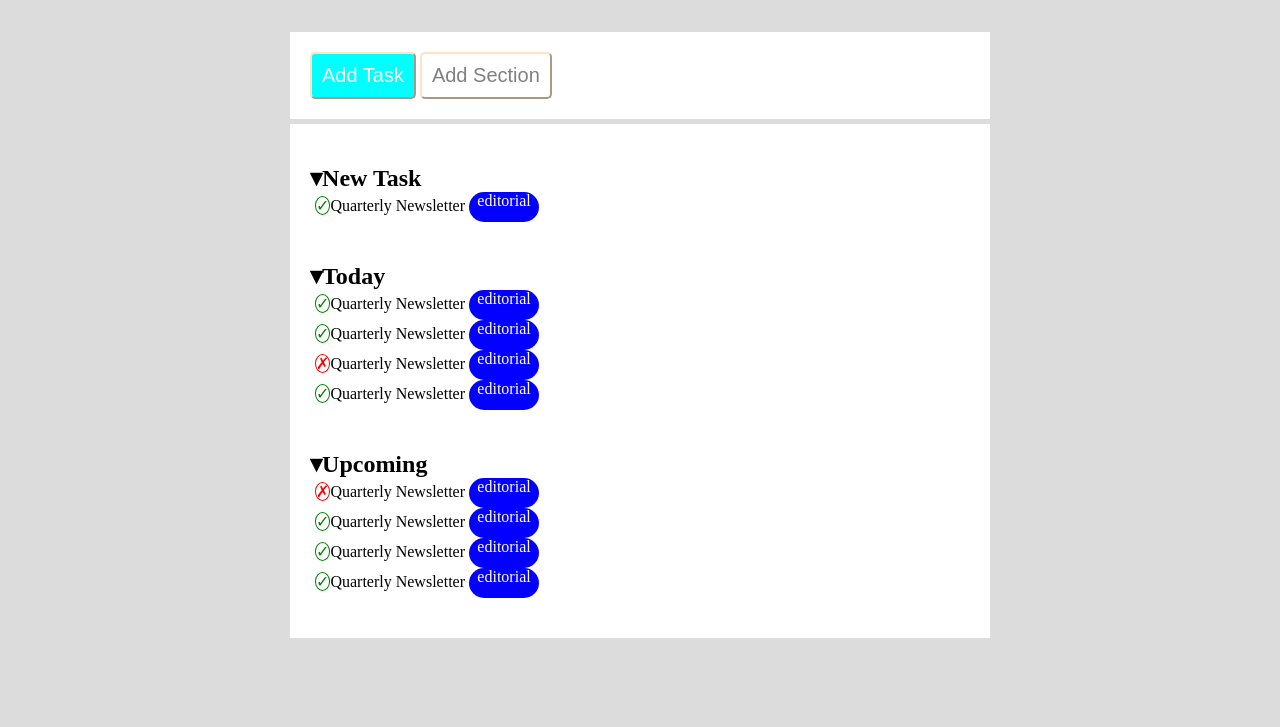
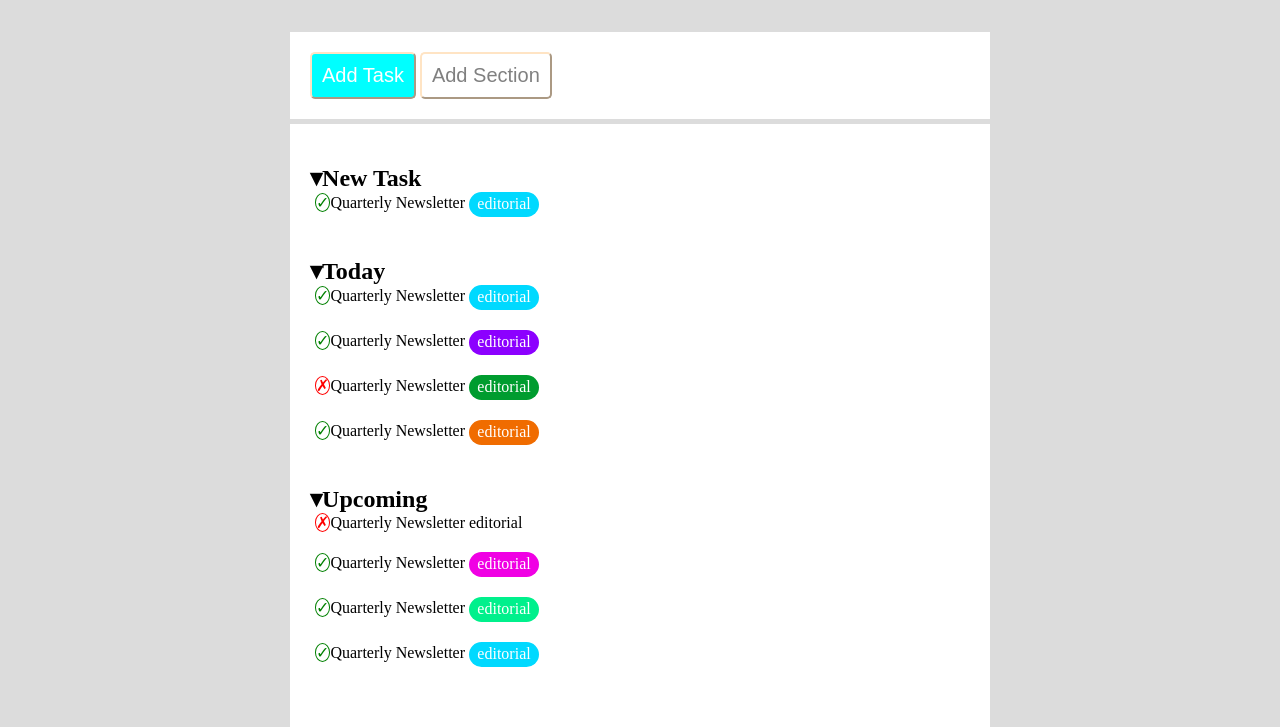
Before and after one commit to w3bd3v3lop3rNico/html-css-toboolist, a plain HTML site: page index.html in a window 1280 px wide. Shown: the part 98-825 px from the top of the page. Before the commit the page ends 800 px from the top, so only its background shows below. Drawn offline with Linux system fonts and the light colour scheme.

Commit message:
last-fix-ul

```diff
--- a/css/style.css
+++ b/css/style.css
@@ -79,6 +79,9 @@ ul, ol {
 .left-padding-listitems{
     padding-left: 5px;
 }
+.padd-between-li {
+    padding-bottom: 20px;
+}
 .cross {
 
     width: 10px;
@@ -87,6 +90,7 @@ ul, ol {
     border-radius: 50%;
     color: red;
     border-width: 1px;
+
 }
 .check {
     width: 10px;
@@ -98,11 +102,68 @@ ul, ol {
 }
 .editorial {
     display: inline-block;
-    background-color: rgb(4, 0, 255);
+    background-color: rgb(0, 217, 255);
     color: white;
     width: 70px;
-    height: 30px;
+    height: 25px;
     text-align: center;
     vertical-align: middle;
     border-radius: 15px;
+    padding-top: 3px;
+
 }
+.goals {
+    display: inline-block;
+    background-color: rgb(140, 0, 255);
+    color: white;
+    width: 70px;
+    height: 25px;
+    text-align: center;
+    vertical-align: middle;
+    border-radius: 15px;
+    padding-top: 3px;
+}
+.recruiting {
+    display: inline-block;
+    background-color: rgb(0, 156, 47);
+    color: white;
+    width: 70px;
+    height: 25px;
+    text-align: center;
+    vertical-align: middle;
+    border-radius: 15px;
+    padding-top: 3px;
+}
+.mobile {
+    display: inline-block;
+    background-color: rgb(240, 108, 0);
+    color: white;
+    width: 70px;
+    height: 25px;
+    text-align: center;
+    vertical-align: middle;
+    border-radius: 15px;
+    padding-top: 3px;
+}
+.website {
+    display: inline-block;
+    background-color: rgb(240, 0, 228);
+    color: white;
+    width: 70px;
+    height: 25px;
+    text-align: center;
+    vertical-align: middle;
+    border-radius: 15px;
+    padding-top: 3px;
+}
+.sales {
+    display: inline-block;
+    background-color: rgb(0, 240, 140);
+    color: white;
+    width: 70px;
+    height: 25px;
+    text-align: center;
+    vertical-align: middle;
+    border-radius: 15px;
+    padding-top: 3px;
+}
--- a/index.html
+++ b/index.html
@@ -35,35 +35,35 @@
                 </li>
                 <li class="top-bottm-padd"><h2>&blacktriangledown;Today</h2>
                     <ul class="left-padding-listitems">
-                        <li>
+                        <li class="padd-between-li">
                             <span class="check">&checkmark;</span>Quarterly Newsletter <span class="editorial">editorial</span>
                         </li>
-                        <li>
-                            <span class="check">&checkmark;</span>Quarterly Newsletter <span class="editorial">editorial</span>
+                        <li class="padd-between-li">
+                            <span class="check">&checkmark;</span>Quarterly Newsletter <span class="goals">editorial</span>
                         </li>
-                        <li>
-                            <span class="cross">&cross;</span>Quarterly Newsletter <span class="editorial">editorial</span>
+                        <li class="padd-between-li">
+                            <span class="cross">&cross;</span>Quarterly Newsletter <span class="recruiting">editorial</span>
                         </li>
-                        <li>
-                            <span class="check">&checkmark;</span>Quarterly Newsletter <span class="editorial">editorial</span>
+                        <li >
+                            <span class="check">&checkmark;</span>Quarterly Newsletter <span class="mobile">editorial</span>
 
                         </li>
                     </ul>
                 </li>
                 <li class="top-bottm-padd"><h2>&blacktriangledown;Upcoming</h2>
                     <ul class="left-padding-listitems">
-                        <li>
-                            <span class="cross">&cross;</span>Quarterly Newsletter <span class="editorial">editorial</span>
+                        <li class="padd-between-li">
+                            <span class="cross">&cross;</span>Quarterly Newsletter <span>editorial</span>
                         </li>
-                        <li>
-                            <span class="check">&checkmark;</span>Quarterly Newsletter <span class="editorial">editorial</span>
+                        <li class="padd-between-li">
+                            <span class="check">&checkmark;</span>Quarterly Newsletter <span class="website">editorial</span>
 
                         </li>
-                        <li>
-                            <span class="check">&checkmark;</span>Quarterly Newsletter <span class="editorial">editorial</span>
+                        <li class="padd-between-li">
+                            <span class="check">&checkmark;</span>Quarterly Newsletter <span class="sales">editorial</span>
 
                         </li>
-                        <li>
+                        <li class="padd-between-li">
                             <span class="check">&checkmark;</span>Quarterly Newsletter <span class="editorial">editorial</span>
 
                         </li>
```
